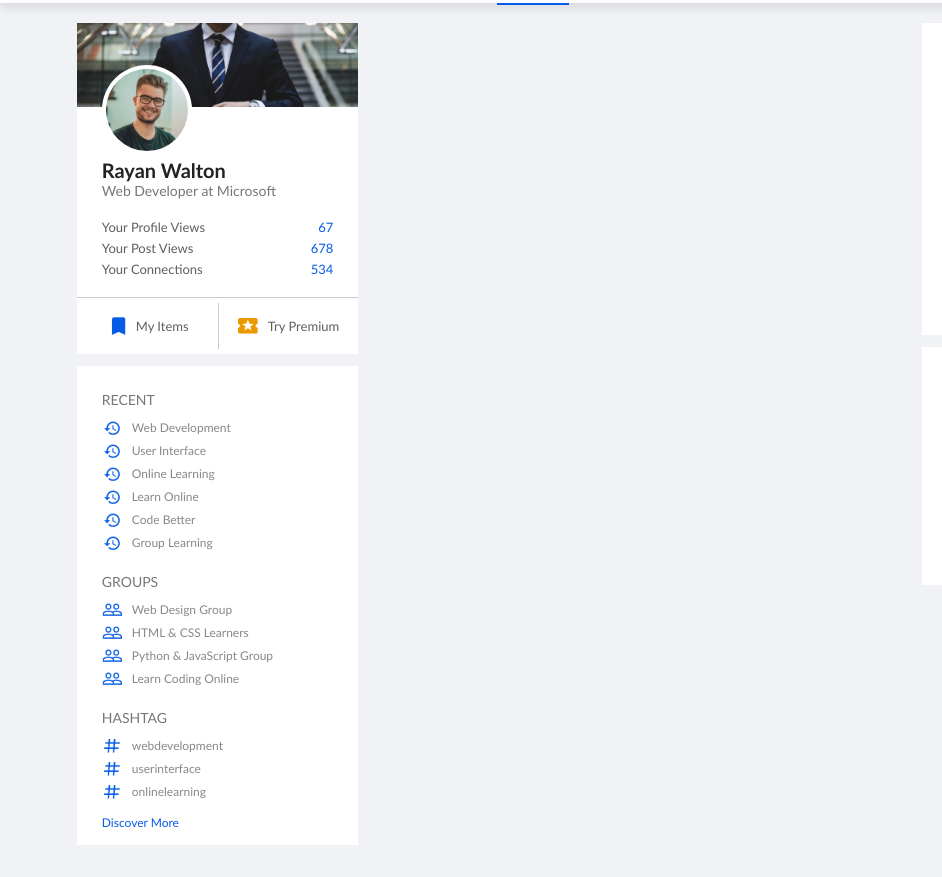
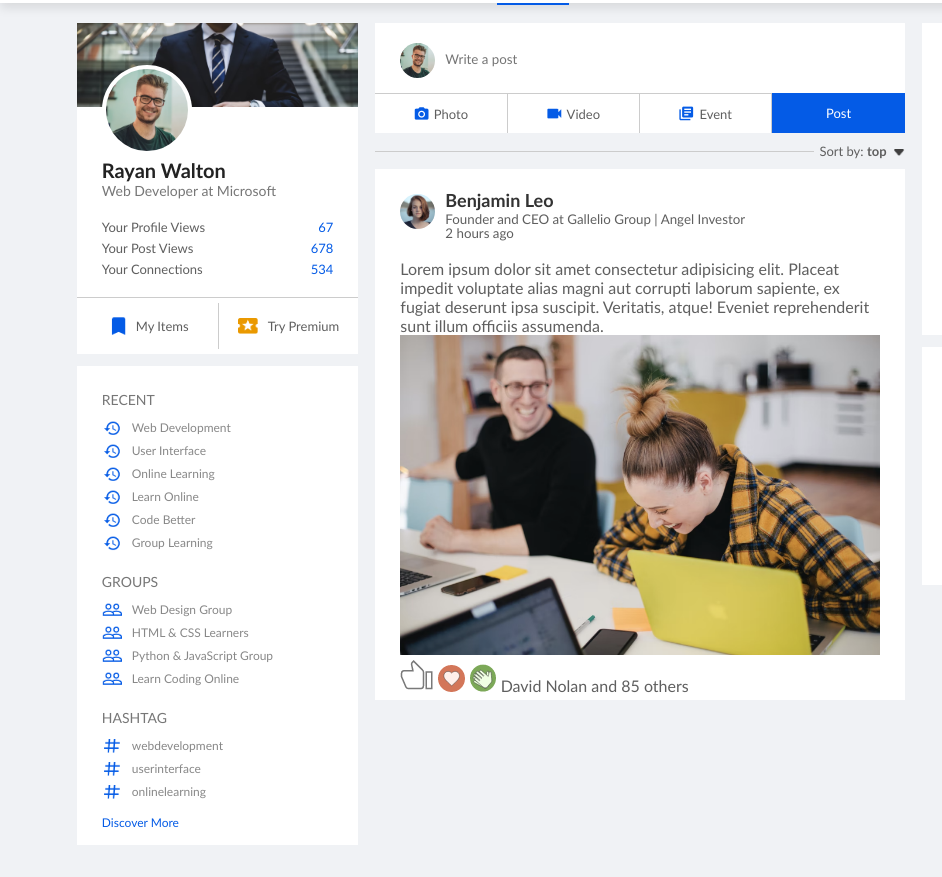
Before and after one commit to EmanTariq04/basic-linkedin, a plain HTML site: page index.html in a window 1280 px wide. Shown: the part 49-926 px from the top of the page, 0-942 px from the left. Drawn offline with Linux system fonts and the light colour scheme.

Commit message:
main content

```diff
--- a/index.html
+++ b/index.html
@@ -96,7 +96,50 @@
           </div>
         </div>
       </div>
-      <div class="main-content"></div>
+
+      <div class="main-content">
+        <div class="create-post">
+            <div class="create-post-input">
+                 <img src="images/user-1.png">
+            <textarea rows="2" placeholder="Write a post"></textarea>
+            </div>
+            <div class="create-post-links">
+                <li><img src="images/photo.png">Photo</li>
+                <li><img src="images/video.png">Video</li>
+                <li><img src="images/event.png">Event</li>
+                <li>Post</li>
+            </div>
+        </div>
+        <div class="sort-by">
+            <hr>
+            <p>Sort by: <span>top <img src="images/down-arrow.png"></span></p>
+        </div>
+
+        <div class="post">
+            <div class="post-author">
+                <img src="images/user-3.png">
+                <div>
+                    <h1>Benjamin Leo</h1>
+                    <small>Founder and CEO at Gallelio Group | Angel Investor</small>
+                    <small>2 hours ago</small>
+                </div>
+            </div>
+            <p>Lorem ipsum dolor sit amet consectetur adipisicing elit. Placeat impedit voluptate alias magni aut corrupti laborum sapiente, ex fugiat deserunt ipsa suscipit. Veritatis, atque! Eveniet reprehenderit sunt illum officiis assumenda.</p>
+            <img src="images/post-image-1.png" width="100%">
+
+            <div class="post-stats">
+                <div>
+                    <img src="images/thumbsup.png">
+                    <img src="images/love.png">
+                    <img src="images/clap.png">
+                    <span class="liked-users">David Nolan and 85 others</span>
+                </div>
+            </div>
+
+        </div>
+
+      </div>
+
       <div class="right-sidebar">
         <div class="sidebar-news">
           <img src="images/more.png" class="info-icon" />
--- a/style.css
+++ b/style.css
@@ -360,23 +360,122 @@ a {
     margin-right: 4px;
 }
 
-
-
-
-
-
-
-
-
-
-
-
-
-
-
-
-
-
 .main-content {
     flex-basis: 47%;
 }
+
+.create-post {
+    background: #fff;
+}
+
+.create-post-input {
+    padding: 20px 25px 10px;
+    display: flex;
+    align-items: flex-start;
+}
+
+.create-post-input img {
+    width: 35px;
+    border-radius: 50%;
+    margin-right: 10px;
+}
+
+.create-post-input textarea {
+    width: 100%;
+    border: 0;
+    outline: 0;
+    resize: none;
+    background: transparent;
+    margin-top: 8px;
+}
+::placeholder {
+    font-weight: 500;
+}
+
+.create-post-links {
+    display: flex;
+    align-items: flex-start;
+}
+
+.create-post-links li {
+    list-style: none;
+    border-top: 1px solid #ccc;
+    border-right: 1px solid #ccc;
+    flex-basis: 25%;
+    height: 40px;
+    font-size: 13px;
+    display: flex;
+    align-items: center;
+    justify-content: center;
+    cursor: pointer;
+}
+
+.create-post-links li img {
+    width: 15px;
+    margin-right: 5px;
+}
+
+.create-post-links li:last-child {
+    background: #045be6;
+    color: #fff;
+    border-top: 0;
+    border-right: 0;
+}
+
+.sort-by {
+    display: flex;
+    align-items: center;
+    margin: 10px 0;
+}
+
+.sort-by hr {
+    flex: 1;
+    border: 0;
+    height: 1px;
+    background: #ccc;
+}
+
+.sort-by p {
+    font-size: 13px;
+    padding-left: 5px;
+}
+
+.sort-by p span {
+    font-weight: 600;
+    cursor: pointer;
+}
+
+.sort-by p span img {
+    width: 12px;
+    margin-left: 3px;
+}
+
+.post {
+    background: #fff;
+    padding: 20px 25px 5px;
+    margin: 5px 0 15px;
+}
+
+.post-author {
+    display: flex;
+    align-items: flex-start;
+    margin-bottom: 20px;
+}
+
+.post-author img {
+    width: 35px;
+    border-radius: 50%;
+    margin-right: 10px;
+    margin-top: 5px;
+}
+
+.post-author h1 {
+    font-size: 18px;
+    font-weight: 600;
+    color: #333;
+}
+
+.post-author small {
+    display: block;
+    margin-bottom: -2px;
+}
```
